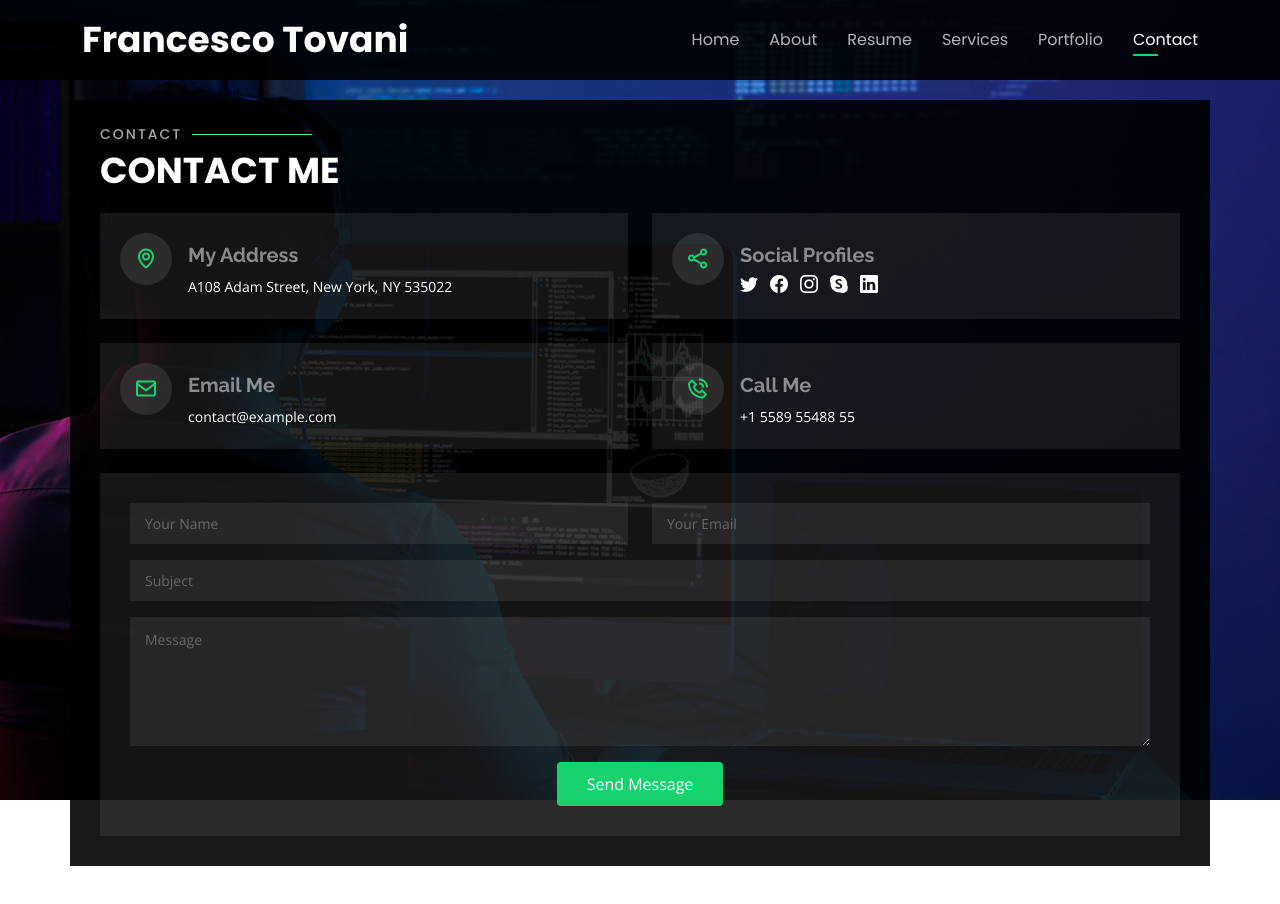
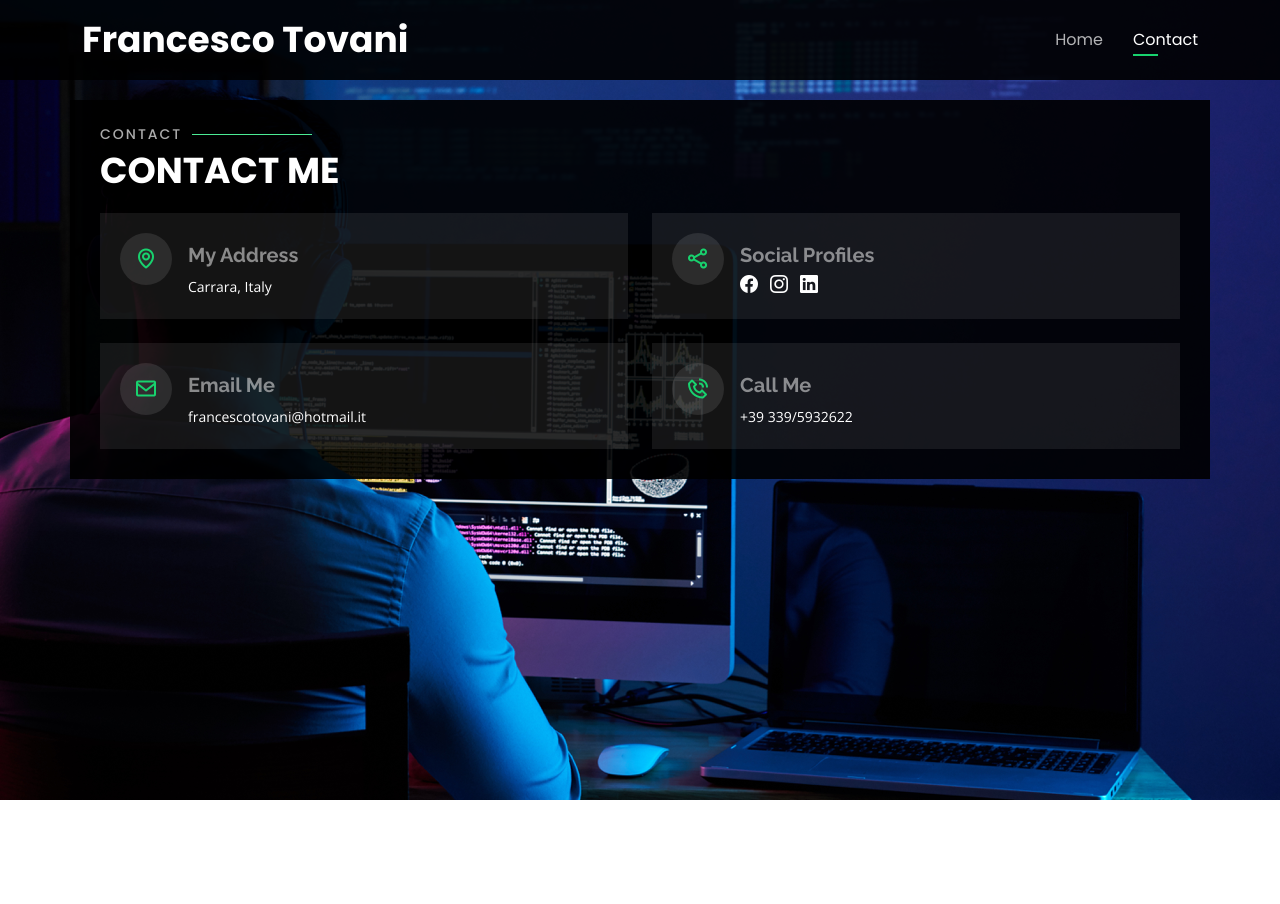
Before and after one commit to torone89/Sito-My, a plain HTML site: page index.html in a window 1280 px wide. Both pictures are taken after a click on the link "Contact". After the commit the page ends 800 px from the top, so only its background shows below. Drawn offline with nearby package versions, Linux system fonts and the light colour scheme.

Commit message:
feat:comment section useless

```diff
--- a/index.html
+++ b/index.html
@@ -49,10 +49,10 @@
       <nav id="navbar" class="navbar">
         <ul>
           <li><a class="nav-link active" href="#header">Home</a></li>
-          <li><a class="nav-link" href="#about">About</a></li>
-          <li><a class="nav-link" href="#resume">Resume</a></li>
+          <!-- <li><a class="nav-link" href="#about">About</a></li> -->
+          <!-- <li><a class="nav-link" href="#resume">Resume</a></li>
           <li><a class="nav-link" href="#services">Services</a></li>
-          <li><a class="nav-link" href="#portfolio">Portfolio</a></li>
+          <li><a class="nav-link" href="#portfolio">Portfolio</a></li> -->
           <li><a class="nav-link" href="#contact">Contact</a></li>
         </ul>
         <i class="bi bi-list mobile-nav-toggle"></i>
@@ -696,7 +696,7 @@
           <div class="info-box">
             <i class="bx bx-map"></i>
             <h3>My Address</h3>
-            <p>A108 Adam Street, New York, NY 535022</p>
+            <p>Carrara, Italy</p>
           </div>
         </div>
 
@@ -705,11 +705,11 @@
             <i class="bx bx-share-alt"></i>
             <h3>Social Profiles</h3>
             <div class="social-links">
-              <a href="#" class="twitter"><i class="bi bi-twitter"></i></a>
-              <a href="#" class="facebook"><i class="bi bi-facebook"></i></a>
-              <a href="#" class="instagram"><i class="bi bi-instagram"></i></a>
-              <a href="#" class="google-plus"><i class="bi bi-skype"></i></a>
-              <a href="#" class="linkedin"><i class="bi bi-linkedin"></i></a>
+              <!-- <a href="#" class="twitter"><i class="bi bi-twitter"></i></a> -->
+              <a href="https://www.facebook.com/ftovani" class="facebook"><i class="bi bi-facebook"></i></a>
+              <a href="https://www.instagram.com/fra_tova" class="instagram"><i class="bi bi-instagram"></i></a>
+              <!-- <a href="#" class="google-plus"><i class="bi bi-skype"></i></a> -->
+              <a href="https://www.linkedin.com/in/francesco-tovani/" class="linkedin"><i class="bi bi-linkedin"></i></a>
             </div>
           </div>
         </div>
@@ -718,19 +718,19 @@
           <div class="info-box">
             <i class="bx bx-envelope"></i>
             <h3>Email Me</h3>
-            <p>contact@example.com</p>
+            <p>francescotovani@hotmail.it</p>
           </div>
         </div>
         <div class="col-md-6 mt-4 d-flex align-items-stretch">
           <div class="info-box">
             <i class="bx bx-phone-call"></i>
             <h3>Call Me</h3>
-            <p>+1 5589 55488 55</p>
+            <p>+39 339/5932622</p>
           </div>
         </div>
       </div>
 
-      <form action="forms/contact.php" method="post" role="form" class="php-email-form mt-4">
+      <!-- <form action="forms/contact.php" method="post" role="form" class="php-email-form mt-4">
         <div class="row">
           <div class="col-md-6 form-group">
             <input type="text" name="name" class="form-control" id="name" placeholder="Your Name" required>
@@ -751,7 +751,7 @@
           <div class="sent-message">Your message has been sent. Thank you!</div>
         </div>
         <div class="text-center"><button type="submit">Send Message</button></div>
-      </form>
+      </form> -->
 
     </div>
   </section><!-- End Contact Section -->
```
